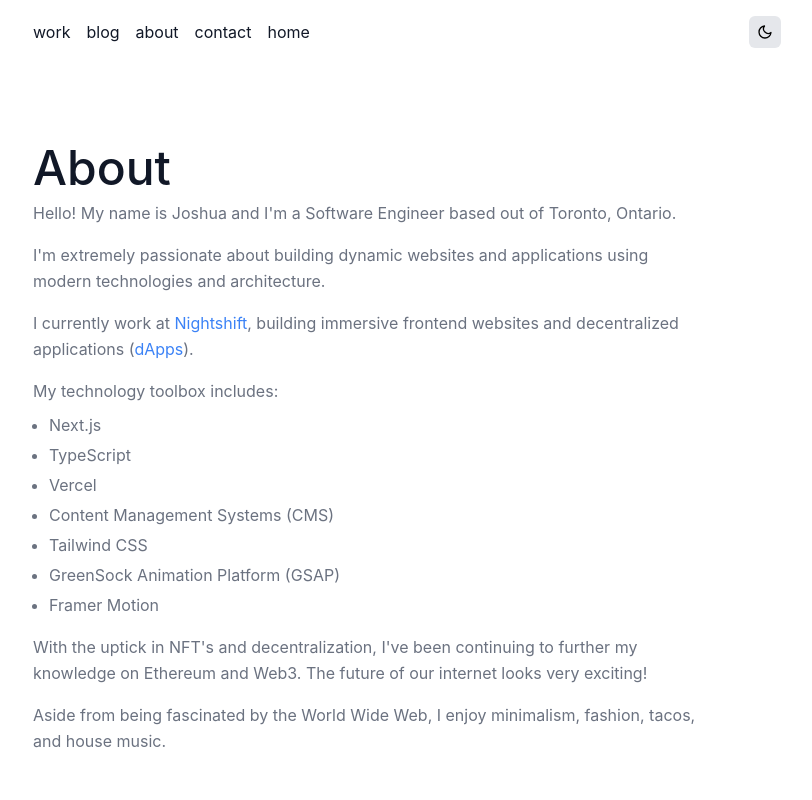
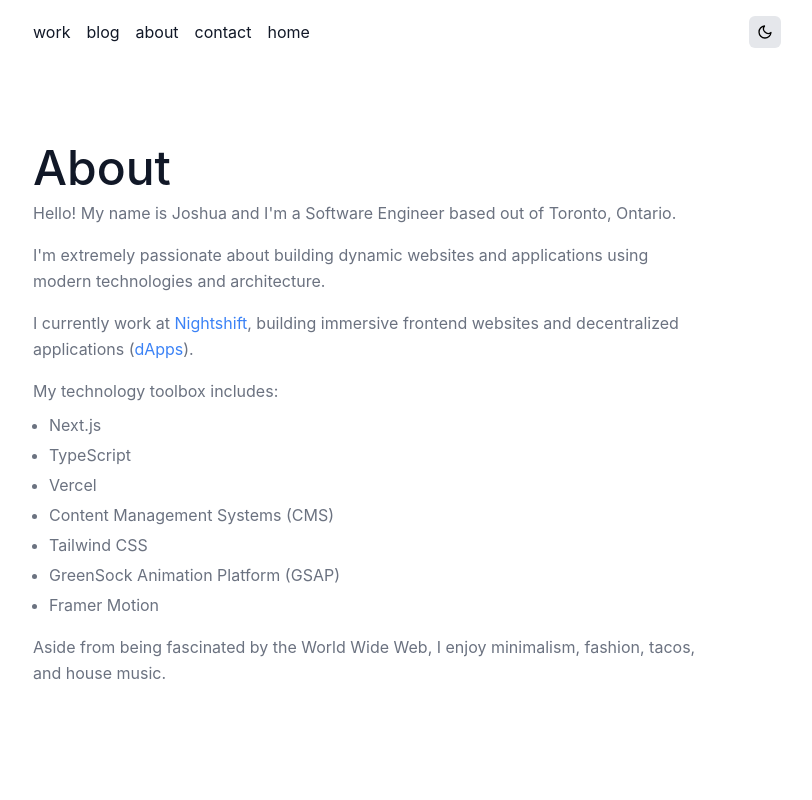
Before and after one commit to joshua-isaac/joshua, a Next.js app: page /about in a window 1280 px wide. Shown: the top 800 px of the page, without its empty margins (233-1045 px from the left). Built offline with nearby package versions, Linux system fonts and the light colour scheme; no server answers.

Commit message:
Update about.js

```diff
--- a/pages/about.js
+++ b/pages/about.js
@@ -37,10 +37,6 @@ const About = () => {
         </ul>
       </p>
       <p className="text-gray-500 dark:text-gray-400 leading-relaxed mb-4">
-       {`With the uptick in NFT's and decentralization, I've been continuing to further my knowledge on Ethereum and Web3.
-        The future of our internet looks very exciting!`}
-      </p>
-      <p className="text-gray-500 dark:text-gray-400 leading-relaxed mb-4">
         Aside from being fascinated by the World Wide Web, I enjoy minimalism,
         fashion, tacos, and house music.
       </p>
```
